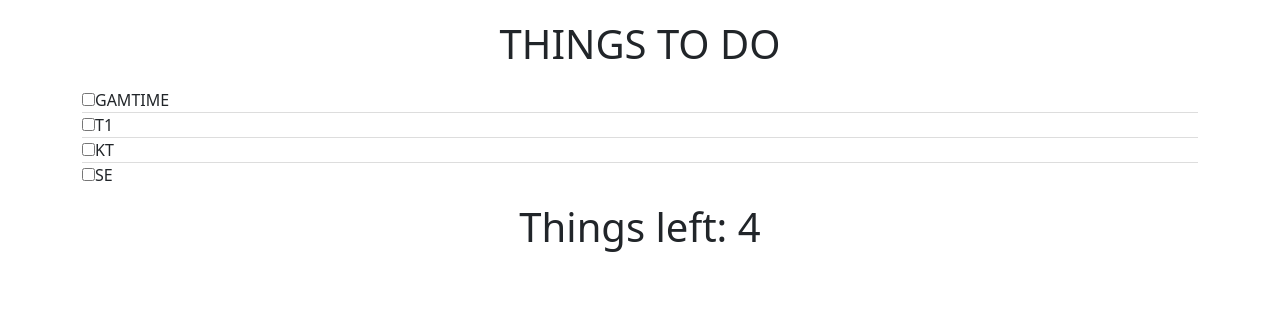
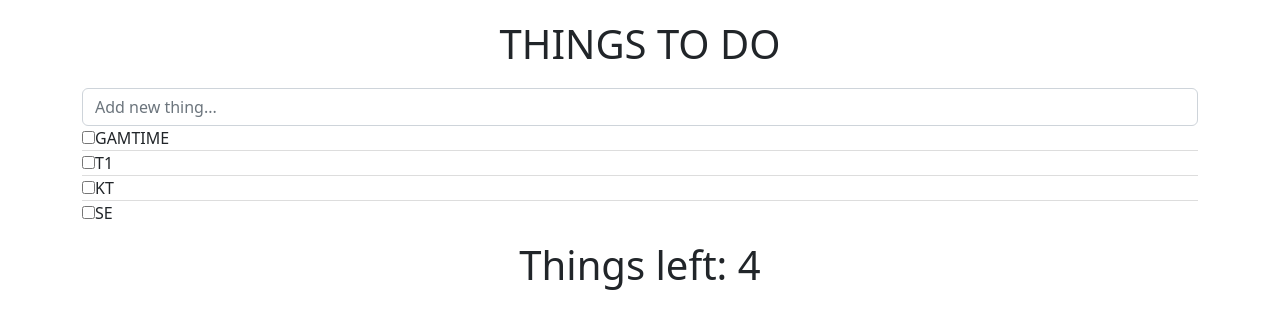
Before and after one commit to Maduro29/todo, a React (Create React App) app: page / in a window 1280 px wide. Shown: the top 328 px of the page. Built offline with nearby package versions, Linux system fonts and the light colour scheme.

Commit message:
input-component

```diff
--- a/src/components/Header.js
+++ b/src/components/Header.js
@@ -1,10 +1,14 @@
 import React from "react";
+import Input from "./Input";
 
 const Header = (props) => {
     let data = props;
 
     return (
-        <h1>{data.title.toUpperCase()}</h1>
+        <header>
+            <h1>{data.title.toUpperCase()}</h1>
+            <Input />
+        </header>
     );
 }
 
--- /dev/null
+++ b/src/components/Input.js
@@ -0,0 +1,9 @@
+import React from "react";
+
+const Input = () => {
+    return (
+        <input type="text" className="form-control add-todo" placeholder="Add new thing..."/>
+    );
+}
+
+export default Input
```
